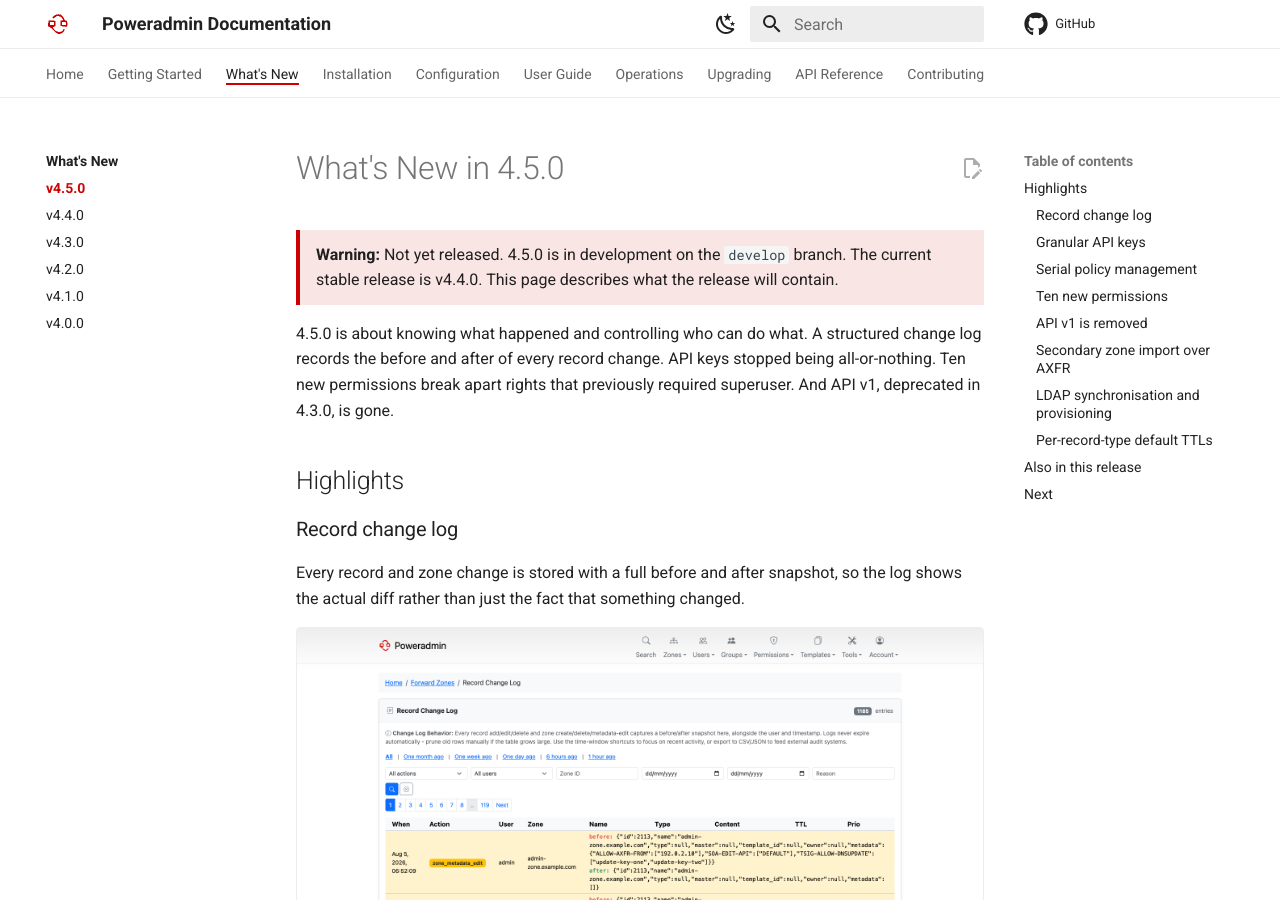
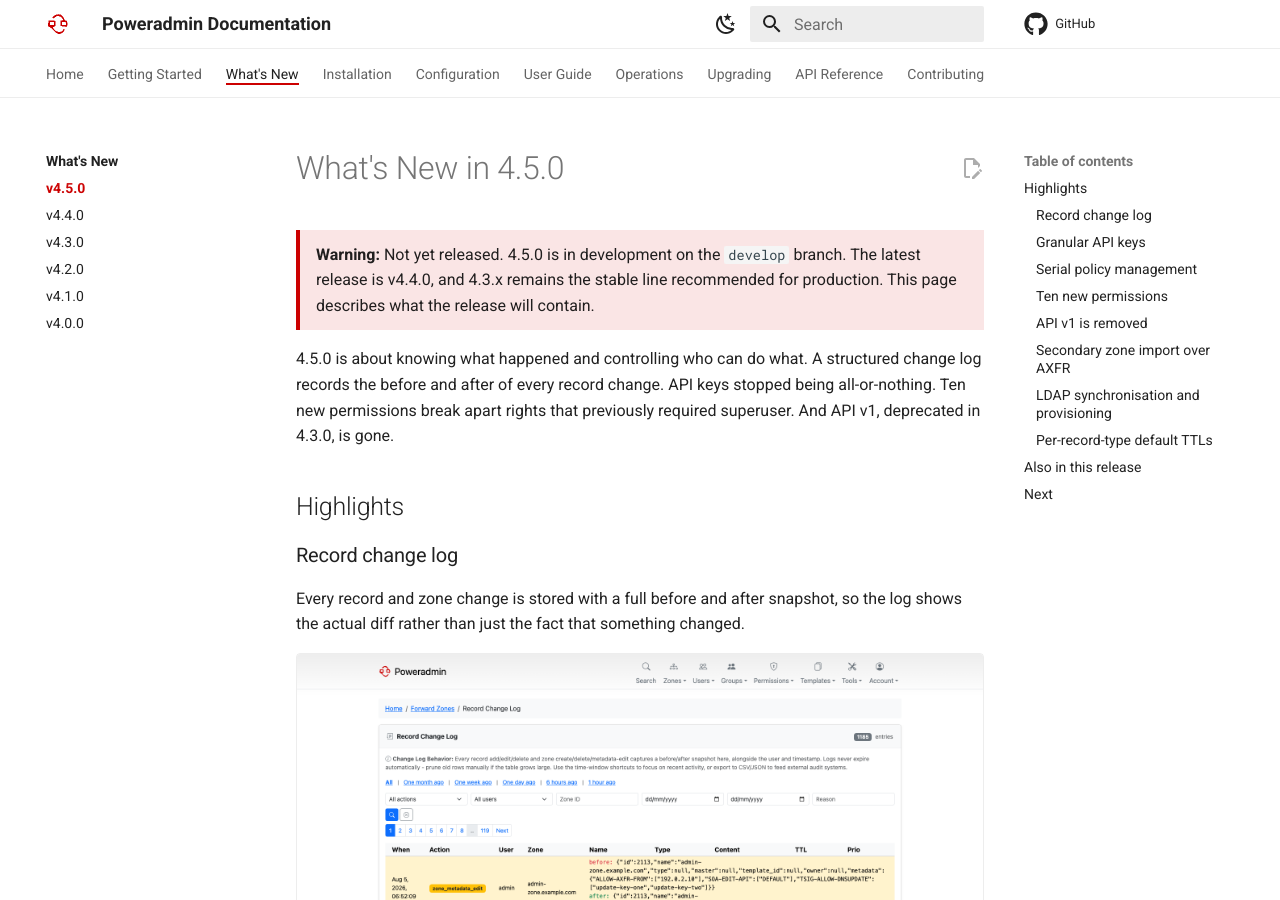
Before and after one commit to poweradmin/poweradmin-docs, an MkDocs documentation site: the page built from docs/whats-new/v4.5.0.md, in a window 1280 px wide and 900 px high. Built offline with MkDocs 1.6.1 and Material for MkDocs 9.7.7, drawn with Linux system fonts in a browser that asks for light colours; comment, search, counter and statistics services are not loaded.

Commit message:
docs: distinguish the latest release from the stable line on the 4.5.0 pages

```diff
--- a/docs/whats-new/v4.5.0.md
+++ b/docs/whats-new/v4.5.0.md
@@ -1,7 +1,8 @@
 # What's New in 4.5.0
 
-> **Warning:** Not yet released. 4.5.0 is in development on the `develop` branch. The current
-> stable release is v4.4.0. This page describes what the release will contain.
+> **Warning:** Not yet released. 4.5.0 is in development on the `develop` branch. The latest
+> release is v4.4.0, and 4.3.x remains the stable line recommended for production. This page
+> describes what the release will contain.
 
 4.5.0 is about knowing what happened and controlling who can do what. A structured change log
 records the before and after of every record change. API keys stopped being all-or-nothing.
```
Also changed, not shown: docs/upgrading/v4.5.0.md (+1 -1 lines).
